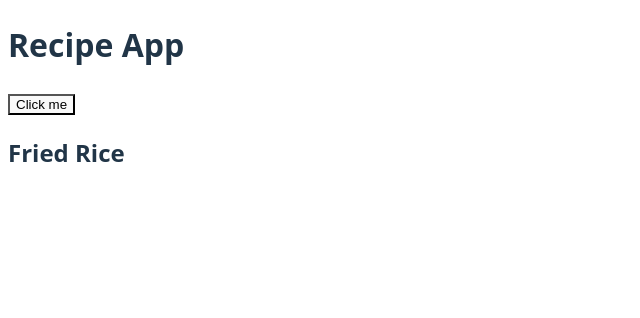
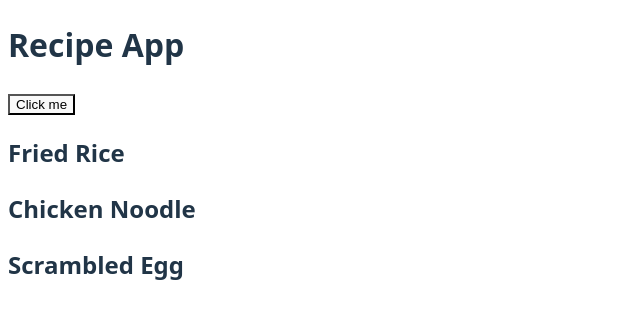
Before and after one commit to mhaidarhanif/recipe-app, a React (Vite) app: page / in a window 1280 px wide. Shown: the top 318 px of the page, without its empty margins (0-640 px from the left). Built offline with nearby package versions, Linux system fonts and the light colour scheme.

Commit message:
feat: recipe props name

```diff
--- a/src/app.tsx
+++ b/src/app.tsx
@@ -4,14 +4,14 @@ export function App() {
       <h1>Recipe App</h1>
       <button>Click me</button>
 
-      <Recipe />
+      <Recipe name="Fried Rice" />
+      <Recipe name="Chicken Noodle" />
+      <Recipe name="Scrambled Egg" />
     </div>
   );
 }
 
-export function Recipe() {
-  const name = "Fried Rice";
-
+export function Recipe({ name }: { name: string }) {
   return (
     <div>
       <h2>{name}</h2>
```
